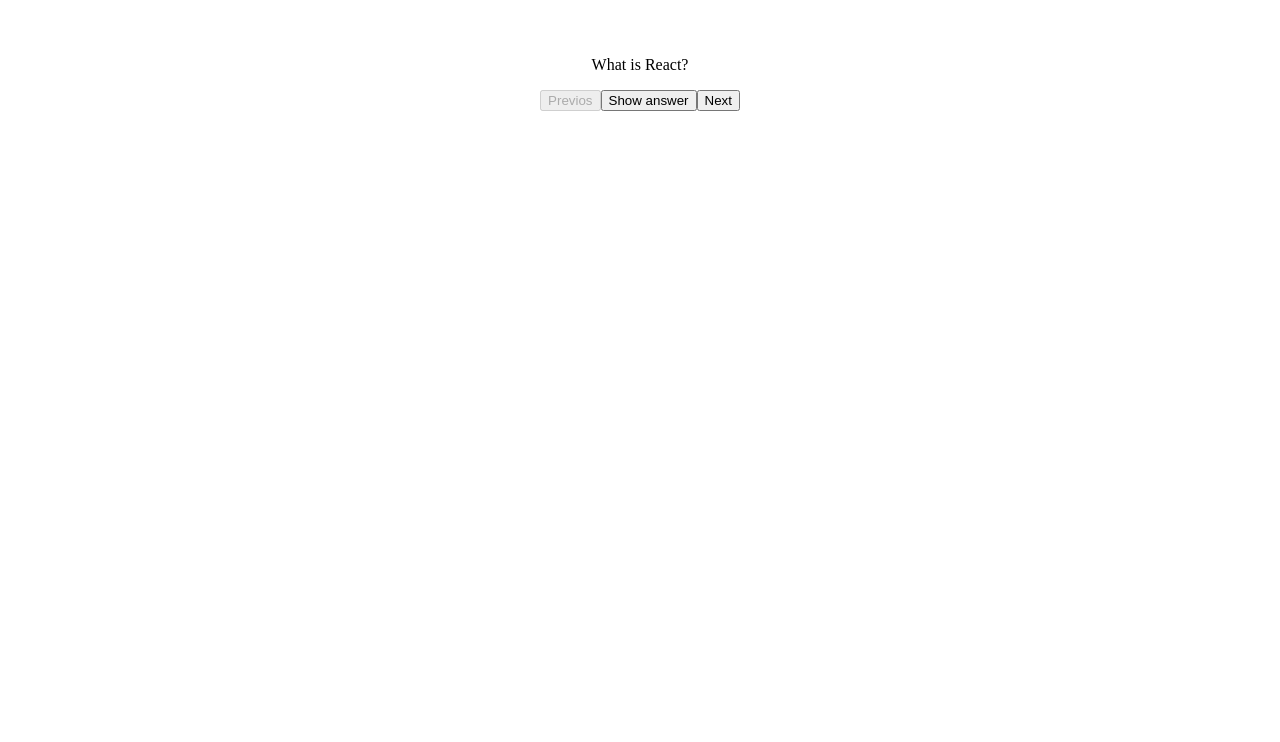
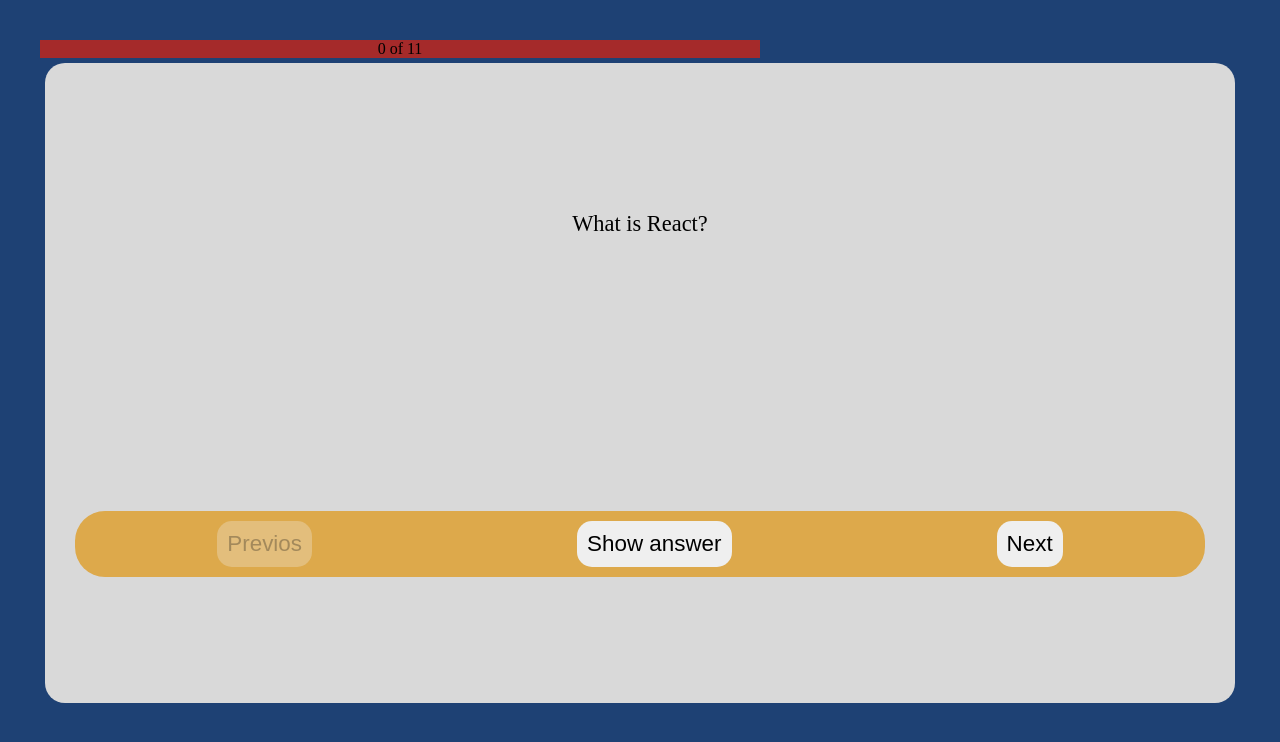
Before and after one commit to leulXllll/Flash-cards, a React (Vite) app in the folder flash_card/: page / in a window 1280 px wide. Shown: the top 742 px of the page. Built offline with nearby package versions, Linux system fonts and the light colour scheme.

Commit message:
styled the page

```diff
--- a/flash_card/src/App.css
+++ b/flash_card/src/App.css
@@ -4,3 +4,7 @@
   padding: 2rem;
   text-align: center;
 }
+body{
+  background-color: #1E4174;
+
+}
--- a/flash_card/src/App.jsx
+++ b/flash_card/src/App.jsx
@@ -1,6 +1,7 @@
 import { useEffect, useState } from 'react'
 import './App.css'
 import Card from './Card'
+import ProgressBar from './ProgressBar';
 
 function App() {
 
@@ -35,6 +36,8 @@
 
   const [notes ,setNotes] = useState(null);
 
+  const [completed,setCompleted] = useState(0);
+
   const [button_prev ,setprevButton] = useState(false);
 
   const [button_next ,setnxtButton] = useState(false);
@@ -55,6 +58,7 @@
         }
         setprevButton(false);
       setNotes(tempNotes[index+1]);
+      setCompleted(completed+1);
     }
 
     const handlePrevious = (id) =>{
@@ -66,6 +70,7 @@
       }
           setnxtButton(false);
           setNotes(tempNotes[index-1]);
+          setCompleted(completed-1);
 
     }
   useEffect(()=>{
@@ -76,6 +81,7 @@
   },[]);
   return (
     <>
+    <ProgressBar completed={completed}/>
       {notes &&
      <Card notes={notes}
       flip={flipCard} next={handleNext}
--- a/flash_card/src/Card.jsx
+++ b/flash_card/src/Card.jsx
@@ -1,3 +1,4 @@
+import './cards.css'
 const Card = ({notes , flip , next , prev ,btn_prv,btn_nxt}) => {
 
     console.log('notes id is ',notes.id);
@@ -9,9 +10,11 @@
                (notes.questionBool)? <p>{notes.question}</p>:<p>{notes.answer}</p>
               }
 
-            <button disabled={btn_prv} onClick={()=>prev(notes.id)}>Previos</button>
-            <button  onClick={flip}>Show answer</button>
-            <button disabled={btn_nxt} onClick={()=>next(notes.id)}>Next</button>
+            <div className="buttons">
+                    <button disabled={btn_prv} onClick={()=>prev(notes.id)}>Previos</button>
+                    <button  onClick={flip}>Show answer</button>
+                    <button disabled={btn_nxt} onClick={()=>next(notes.id)}>Next</button>
+            </div>
         </div>
      );
 }
--- /dev/null
+++ b/flash_card/src/ProgressBar.jsx
@@ -0,0 +1,11 @@
+import './progressbar.css';
+const ProgressBar = ({completed}) => {
+
+    return (
+        <div className="progress-bar">
+                  {completed} of 11
+        </div>
+     );
+}
+
+export default ProgressBar;
--- /dev/null
+++ b/flash_card/src/cards.css
@@ -0,0 +1,33 @@
+
+*{
+    box-sizing: border-box;
+}
+
+.buttons{
+    display: flex;
+    justify-content: space-around;
+    width: 95%;
+    background-color: #DDA94B;
+    align-items: center;
+    padding: 10px;
+    border-radius: 30px;
+}
+button{
+    border-radius: 15px;
+    border: none;
+    font-size: 1.4em;
+    padding: 10px;
+}
+.card{
+    height: 80vh;
+    background-color: #D9D9D9;
+    display: flex;
+    flex-direction: column;
+    justify-content: space-around;
+    align-items: center;
+    border-radius: 20px;
+    margin: 5px;
+}
+p{
+    font-size: 1.4em;
+}
--- /dev/null
+++ b/flash_card/src/progressbar.css
@@ -0,0 +1,4 @@
+.progress-bar{
+    width: 60%;
+    background-color: brown;
+}
```
